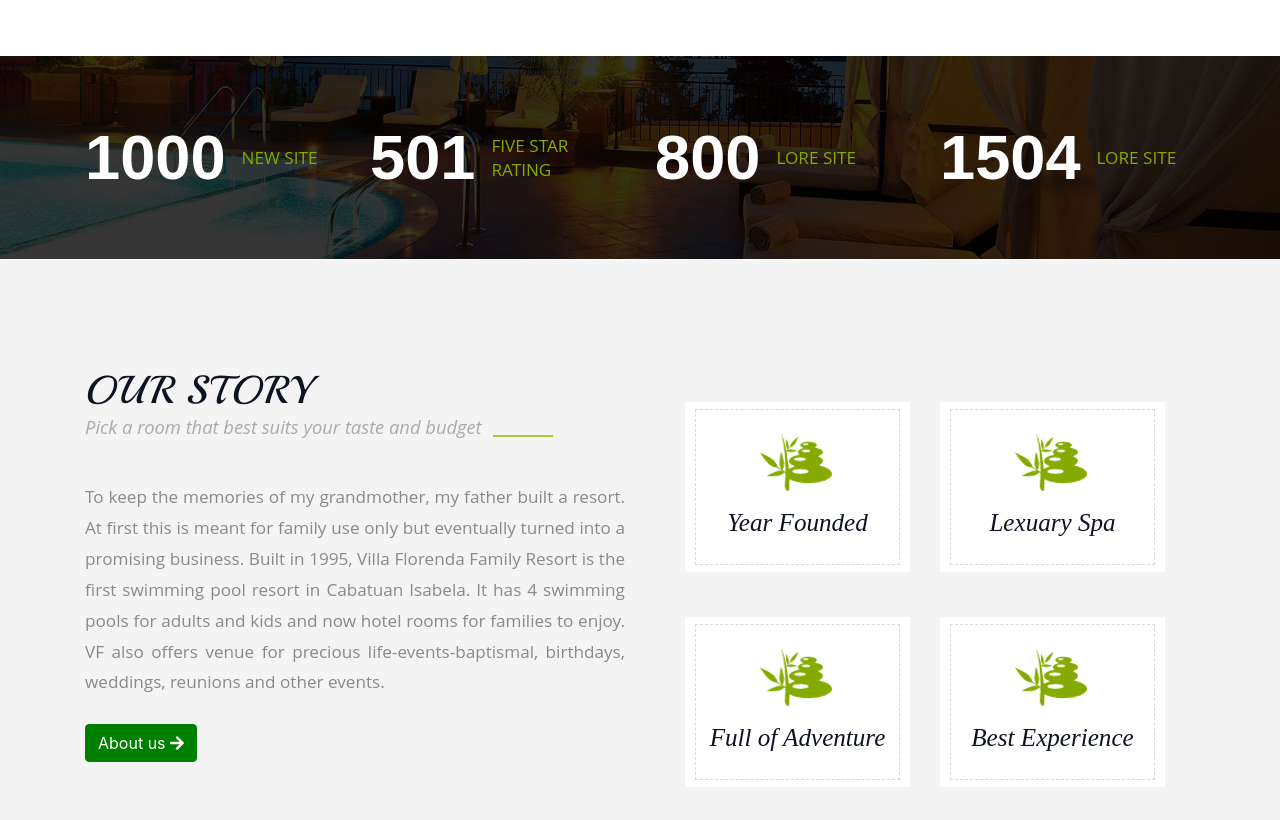
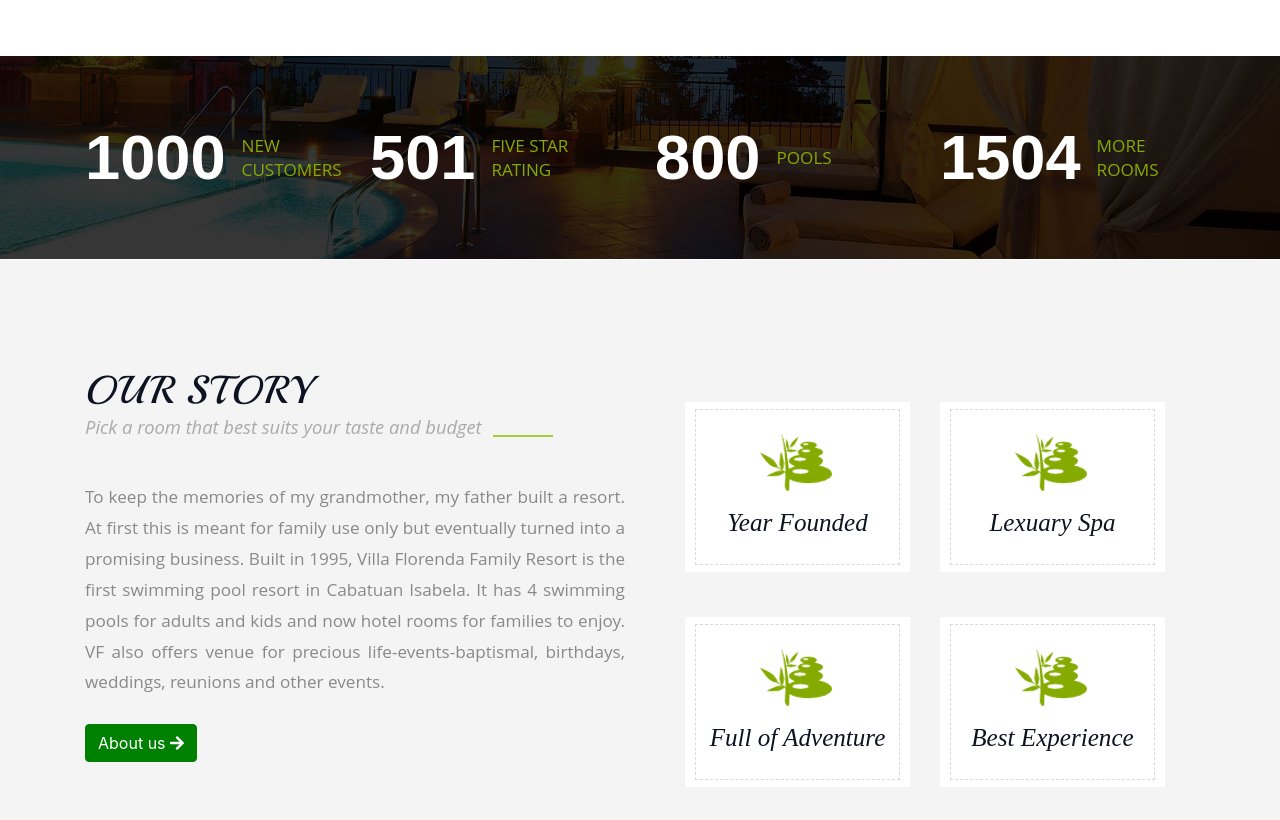
Before and after one commit to supremeking23/illa-Florenda-Family-Resort-and-Hotel, a plain HTML site: page index.html in a window 1280 px wide. Shown: the part 2275-3095 px from the top of the page. Drawn offline with nearby package versions, Linux system fonts and the light colour scheme; some packages are replaced by stand-ins of ours; a script that the page names is missing; a web font is replaced by a local one.

Commit message:
some changes

```diff
--- a/index.html
+++ b/index.html
@@ -340,7 +340,7 @@
 								<h4 class="number-counter" data-target="1000">0</h4>
 							</div>
 							<div class="text-box2 d-flex align-items-center">
-								<p>new<span> site</span></p>
+								<p>new<span> Customers</span></p>
 							</div>
 						</div>
 					</div>
@@ -360,7 +360,7 @@
 								<h4 class="number-counter" data-target="800">0</h4>
 							</div>
 							<div class="text-box2 d-flex align-items-center">
-								<p>Lore<span> site</span></p>
+								<p>Pools<span> </span></p>
 							</div>
 						</div>
 					</div>
@@ -370,7 +370,7 @@
 								<h4 class="number-counter" data-target="1500">0</h4>
 							</div>
 							<div class="text-box2 d-flex align-items-center">
-								<p>Lore<span> site</span></p>
+								<p>more<span> rooms</span></p>
 							</div>
 						</div>
 					</div>
@@ -740,8 +740,8 @@
 
 			const scrollFunction = () => {
 				if (
-					document.body.scrollTop > 1150 ||
-					document.documentElement.scrollTop > 1150
+					document.body.scrollTop > 1550 ||
+					document.documentElement.scrollTop > 1550
 				) {
 					counters.forEach((counter) => {
 						const updateCount = () => {
```
